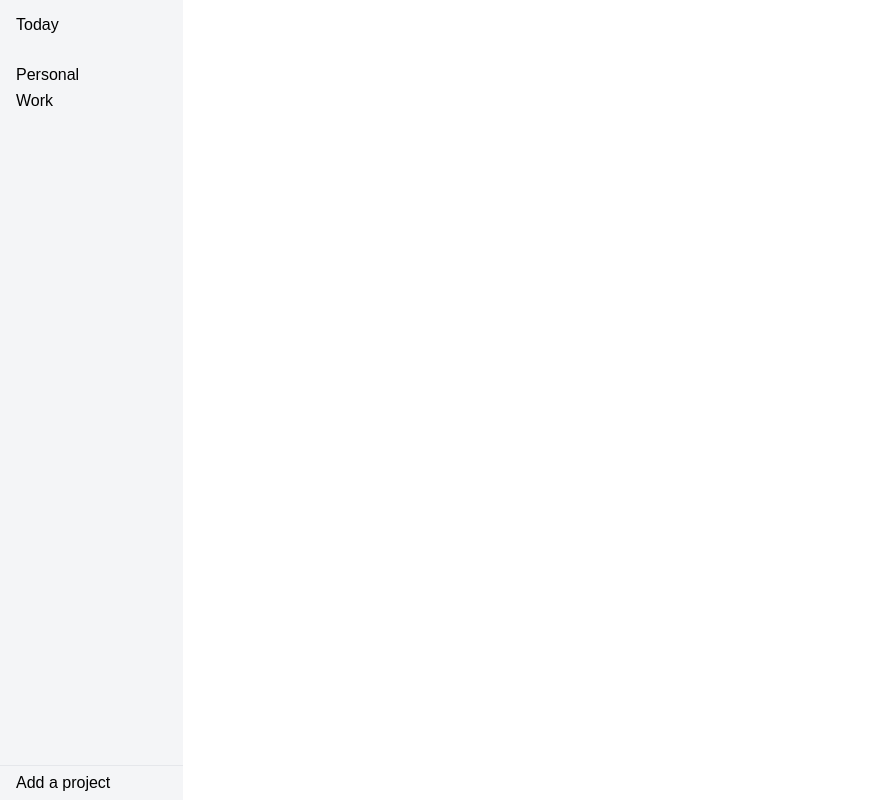
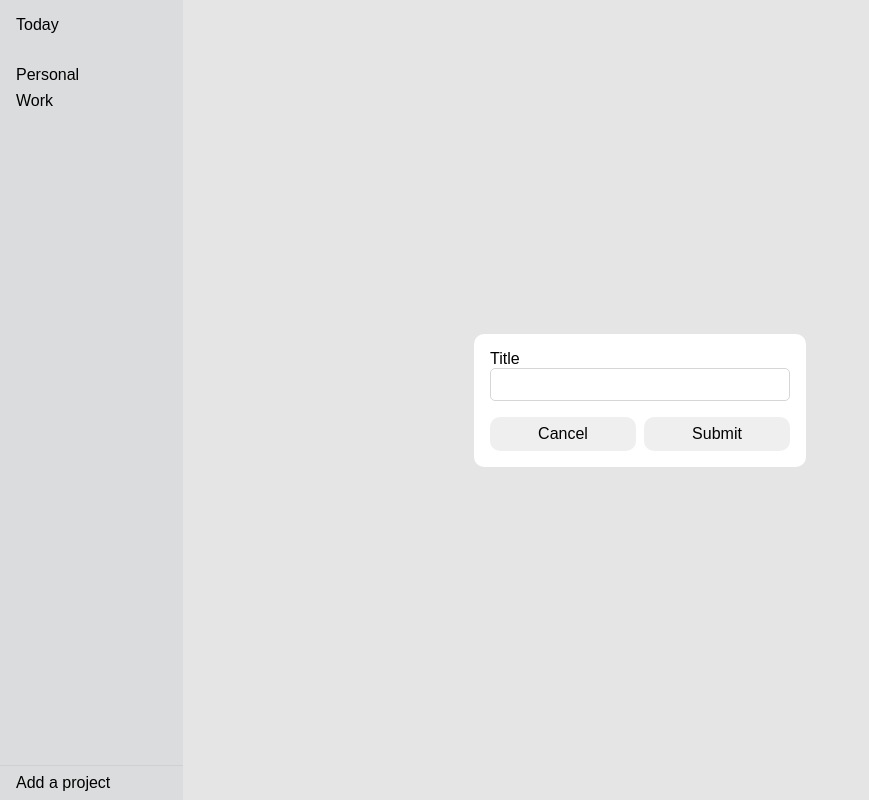
Before and after one commit to gudiudi/todo, a website built with webpack: page src/template.html in a window 1280 px wide. Both pictures are taken after a click on the button "Add a project". Shown: the whole page, without its empty margins (0-869 px from the left). Built offline with nearby package versions, Linux system fonts and the light colour scheme.

Commit message:
feat: add modal and form for new project

```diff
--- a/src/index.js
+++ b/src/index.js
@@ -12,4 +12,35 @@ import UIController from "./ui.js";
   const project2 = new Project('Work');
 
   UIController.renderProjects([project, project2]);
+
+  const newProjectBtn = document.querySelector("#new-project-btn");
+  const newProjectModal = document.getElementById('new-project-modal');
+  const newProjectForm = document.getElementById('new-project-form');
+  const closeModalBtn = document.getElementById('close-modal-btn');
+  const submitModalBtn = document.getElementById('submit-modal-btn');
+
+  newProjectBtn.addEventListener("click", () => newProjectModal.showModal());
+
+  submitModalBtn.addEventListener("click", (e) => {
+    e.preventDefault();
+
+    if (!newProjectForm.checkValidity()) {
+      newProjectForm.reportValidity();
+      return;
+    }
+
+    const titleValue = document.getElementById("title").value;
+    const newProject = new Project(titleValue);
+
+    newProjectForm.reset();
+    newProjectModal.close();
+
+    UIController.renderProjects([newProject]);
+  });
+
+
+  closeModalBtn.addEventListener("click", (e) => {
+    e.preventDefault();
+    newProjectModal.close();
+  });
 })();
--- a/src/styles.css
+++ b/src/styles.css
@@ -82,3 +82,47 @@ body {
 .task button:hover {
   cursor: pointer;
 }
+
+/* Modal */
+dialog {
+  border: none;
+  border-radius: 10px;
+  min-width: 300px
+}
+.modal-content form {
+  display: flex;
+  flex-direction: column;
+  gap: 0.5rem;
+}
+
+form > div:nth-child(-n+3) {
+  display: flex;
+  flex-wrap: wrap;
+}
+
+input {
+  border: 1px solid #D6D6D6;
+  border-radius: 5px;
+  padding: 0.5rem;
+  outline: none;
+  flex: 1 1 100%;
+}
+
+.button-group {
+  margin-top: 0.5rem;
+  display: flex;
+  gap: 0.5rem;
+}
+
+.button-group button {
+  flex: 1;
+  border: none;
+  font-size: 1rem;
+  padding: 0.5rem 1rem;
+  border-radius: 10px;
+}
+
+.button-group button:hover {
+  cursor: pointer;
+  background-color: #D6D6D6;
+}
--- a/src/template.html
+++ b/src/template.html
@@ -14,5 +14,19 @@
     <button id="new-project-btn">Add a project</button>
   </div>
   <div class="container"></div>
+  <dialog id="new-project-modal">
+    <div class="modal-content">
+      <form id="new-project-form">
+        <div>
+          <label for="title">Title</label>
+          <input type="text" id="title" name="title" required>
+        </div>
+        <div class="button-group">
+          <button id="close-modal-btn" formmethod="dialog">Cancel</button>
+          <button id="submit-modal-btn">Submit</button>
+        </div>
+      </form>
+    </div>
+  </dialog>
 </body>
 </html>
--- a/src/ui.js
+++ b/src/ui.js
@@ -69,7 +69,7 @@ export default class UIController {
       'medium': 'solid 3px yellow',
       'low': 'solid 3px green'
     }
-    taskDiv.style = `border-left: ${priorities[task.priority]};`
+    taskDiv.style = `border-left: ${priorities[task.priority]};`;
 
     taskDiv.appendChild(taskTitleDiv);
     taskDiv.appendChild(taskDueDateDiv);
```
